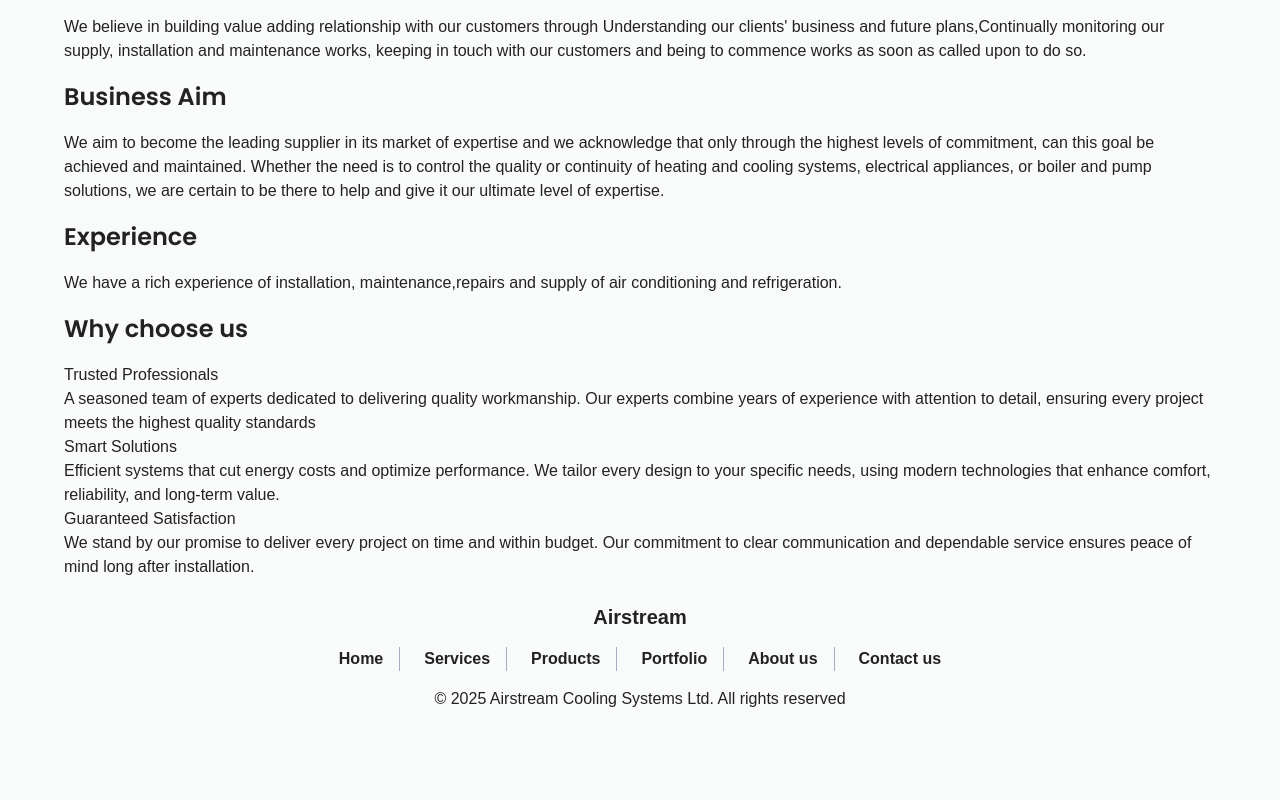
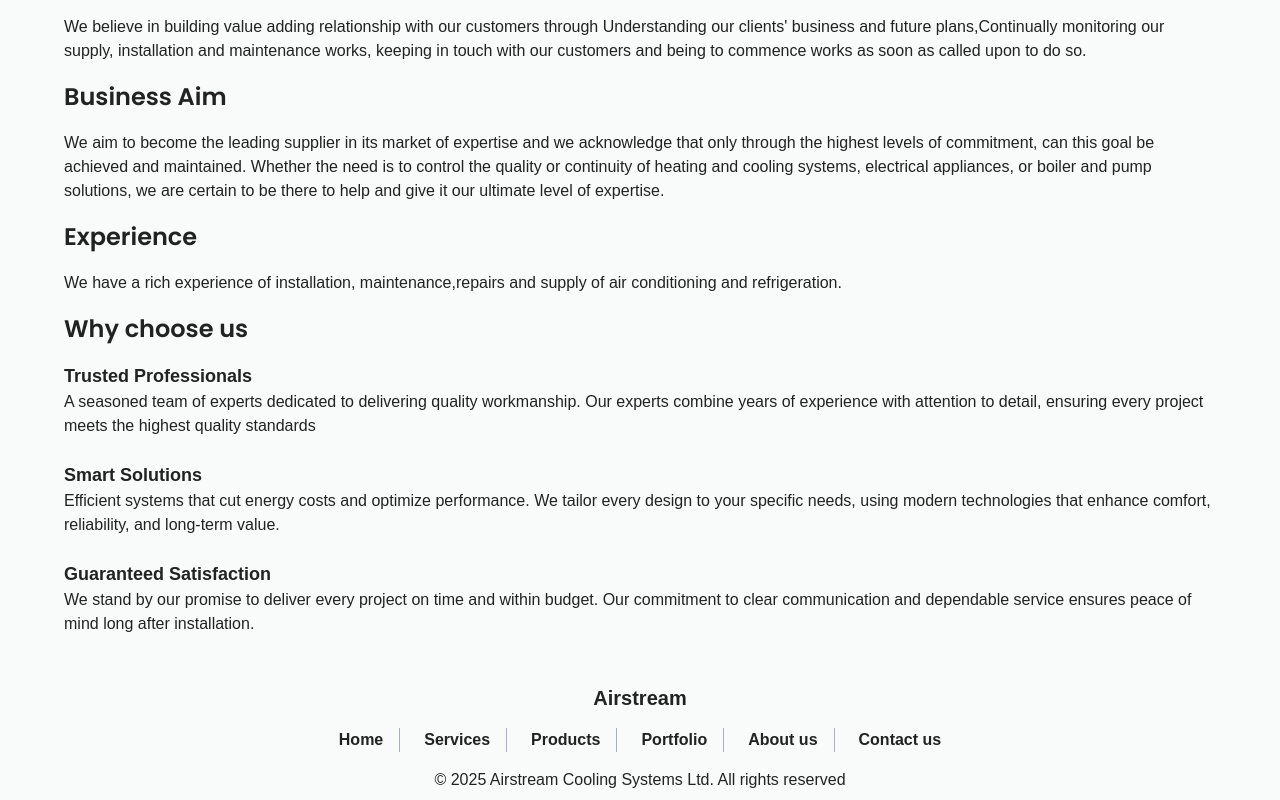
Before and after one commit to alphy1027/air-stream, a Next.js app: page /about in a window 1280 px wide. Shown: the part 525-1325 px from the top of the page. Before the commit the page ends 1244 px from the top, so only its background shows below. Built offline with nearby package versions, Linux system fonts and the light colour scheme; no server answers; a web font is replaced by a local one.

Commit message:
subtle heading style changes in about page

```diff
--- a/src/app/about/page.tsx
+++ b/src/app/about/page.tsx
@@ -35,8 +35,8 @@ export default function page() {
       <SectionTitle>Why choose us</SectionTitle>
       <div>
         {about.advantages.map((item) => (
-          <div key={item.id} className="">
-            <h3 className="">{item.title}</h3>
+          <div key={item.id} className="pb-brand-spacing">
+            <h3 className="font-semibold text-body-lg">{item.title}</h3>
             <Text>{item.description}</Text>
           </div>
         ))}
```
